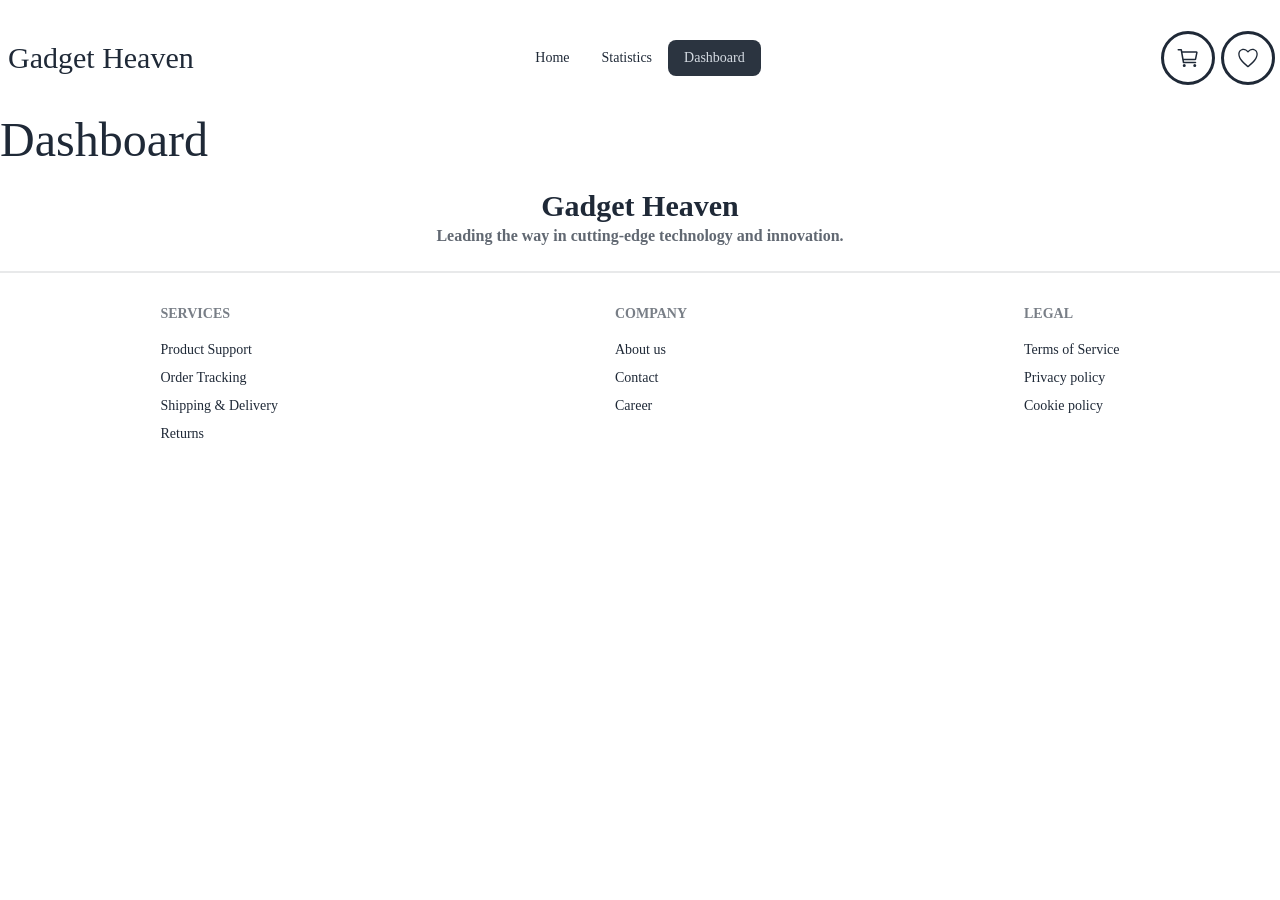
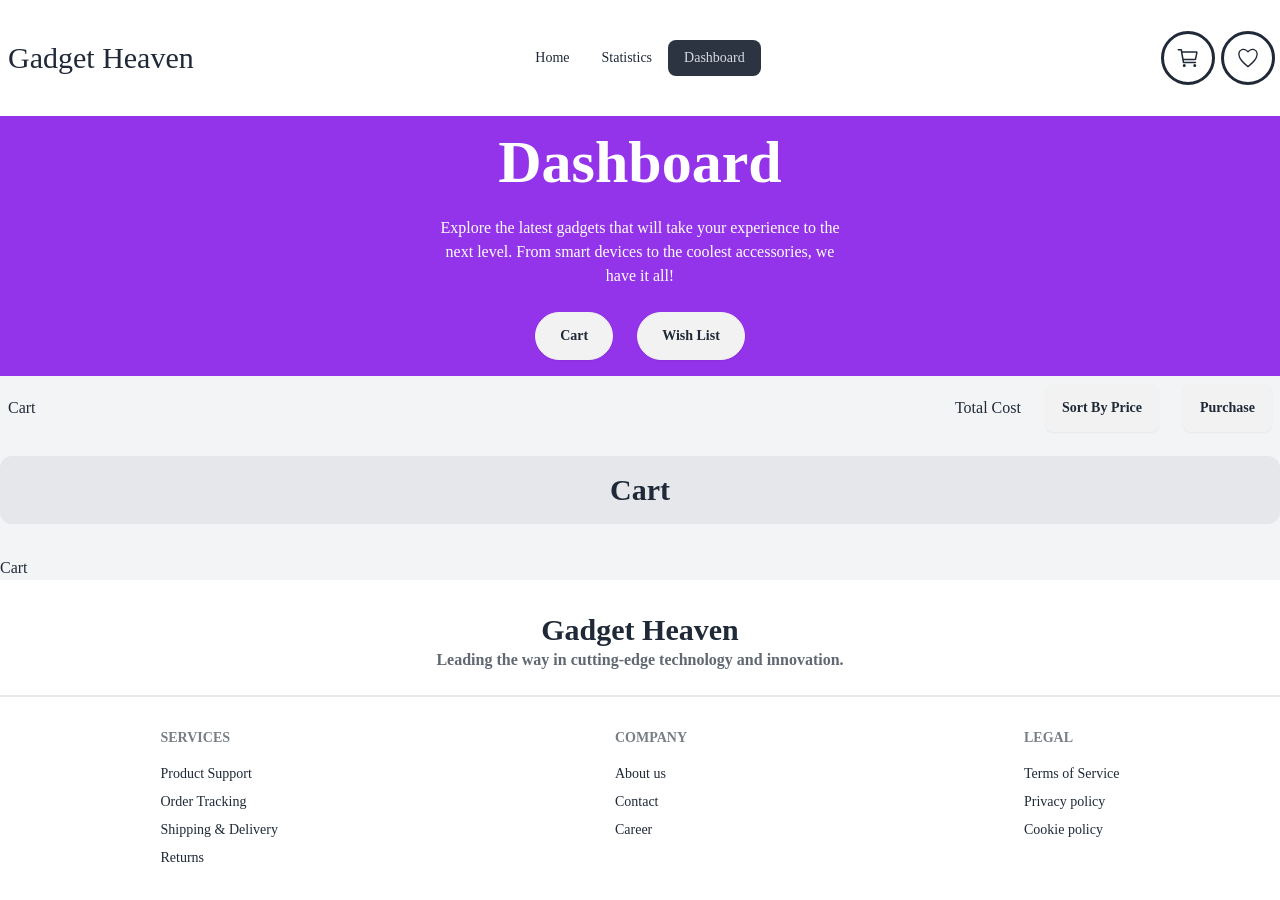
Before and after one commit to programming-hero-web-course-4/b10a8-gadget-heaven-noushinsaad, a React (Vite) app: page /dashboard in a window 1280 px wide. Before the commit the page ends 800 px from the top, so only its background shows below. Built offline with nearby package versions, Linux system fonts and the light colour scheme.

Commit message:
worked on the dashboard section and added images url in json file

```diff
--- a/package.json
+++ b/package.json
@@ -18,6 +18,7 @@
     "react-dom": "^18.3.1",
     "react-icons": "^5.3.0",
     "react-router-dom": "^6.27.0",
+    "react-tabs": "^6.0.2",
     "sort-by": "^1.2.0"
   },
   "devDependencies": {
--- a/src/components/Dashboard/Dashboard.jsx
+++ b/src/components/Dashboard/Dashboard.jsx
@@ -1,7 +1,51 @@
+import { Tab, Tabs, TabList, TabPanel } from 'react-tabs';
+// import 'react-tabs/style/react-tabs.css';
+
 const Dashboard = () => {
     return (
-        <div>
-            <h1 className="text-5xl">Dashboard</h1>
+        <div className='bg-gray-100'>
+
+            <Tabs>
+                <div className="text-center bg-purple-600 p-4">
+
+                    <div className="text-white">
+                        <h1 className="md:w-3/4 mx-auto text-3xl md:text-4xl  lg:text-6xl font-bold">Dashboard</h1>
+                        <p className="py-6 md:w-1/3 mx-auto">
+                            Explore the latest gadgets that will take your experience to the next level. From smart devices to the coolest accessories, we have it all!
+                        </p>
+                    </div>
+
+                    <div className='flex justify-center'>
+                        <TabList className="flex gap-6">
+                            <Tab><button className='btn px-6 rounded-full'>Cart</button></Tab>
+                            <Tab><button className='btn px-6  rounded-full'>Wish List</button></Tab>
+                        </TabList>
+                    </div>
+
+                </div>
+
+                <div className='flex justify-between items-center p-2'>
+                    <h2>Cart</h2>
+                    <div className='flex items-center justify-between gap-6'>
+                        <h1>Total Cost</h1>
+                        <button className='btn'>Sort By Price</button>
+                        <button className='btn'>Purchase</button>
+                    </div>
+                </div>
+
+                <TabPanel>
+                    <h2 className='text-3xl text-center my-4 bg-gray-200 p-4 font-semibold rounded-xl'>Cart</h2>
+                    <div className='space-y-4 my-8'>
+                        Cart
+                    </div>
+                </TabPanel>
+                <TabPanel>
+                    <h2 className='text-3xl text-center my-4 bg-gray-200 p-4 font-semibold rounded-xl'>Product I wish to Buy</h2>
+                    <div className='space-y-4 my-8'>
+                        Wish
+                    </div>
+                </TabPanel>
+            </Tabs>
         </div>
     );
 };
--- a/src/components/NavBar/NavBar.jsx
+++ b/src/components/NavBar/NavBar.jsx
@@ -45,7 +45,7 @@ const NavBar = () => {
                 <button className="btn btn-ghost btn-circle outline">
                     <div className="indicator">
                         <IoCartOutline className="text-2xl" />
-                        {/* <span className="badge badge-sm badge-primary indicator-item  rounded-full"></span> */}
+                        {/* <span className={`${!count ? "hidden" : "outline bg-white text-black indicator-item p-1 rounded-badge"} `}>{count}</span> */}
                     </div>
                 </button>
                 <button className="btn btn-ghost btn-circle outline">
--- a/src/components/Product/Product.jsx
+++ b/src/components/Product/Product.jsx
@@ -6,7 +6,7 @@ const Product = ({ product }) => {
     return (
         <div className="card p-4 border-2 shadow-xl h-fit">
             <figure className="w-full rounded-xl h-[200px] bg-gray-200">
-                <img
+                <img className='w-full h-full object-contain'
                     src={product_image}
                     alt={product_title} />
             </figure>
--- a/src/components/ProductDetails/ProductDetails.jsx
+++ b/src/components/ProductDetails/ProductDetails.jsx
@@ -6,17 +6,29 @@ import { IoIosHeartEmpty } from "react-icons/io";
 import { FaRegStar } from "react-icons/fa";
 import { FaStar } from "react-icons/fa6";
 
+
 const ProductDetails = () => {
+
+
+
     const { productId } = useParams();
 
     const data = useLoaderData();
 
     const product = data.find(product => product.product_id === productId);
 
-    const { product_title, product_image, price, availability, description, Specification, rating } = product;
+    const { product_id, product_title, product_image, price, availability, description, Specification, rating } = product;
 
     const fullStars = Math.floor(rating);
     const hasHalfStar = rating % 1 >= 0.5;
+
+    const handleAddToCart = ( product_id ) => {
+        console.log('added',  product_id );
+    }
+
+    const handleAddToWishList = ( product_id ) => {
+        console.log('added wish',  product_id );
+    }
 
 
 
@@ -35,7 +47,7 @@ const ProductDetails = () => {
             <div className='w-3/4 mx-auto border-2 p-2 bg-white rounded-xl relative -top-44'>
                 <div className="flex flex-col lg:flex-row gap-6">
                     <div className="border-2 lg:w-2/5 h-[250px] lg:h-[500px] bg-gray-300 rounded-xl p-4">
-                        <img className="border-2 h-full rounded-xl" src={product_image} alt={product_title} />
+                        <img className="h-full w-full object-cover rounded-xl" src={product_image} alt={product_title} />
                     </div>
                     <div className="lg:w-3/5 rounded-xl p-3 space-y-4">
                         <h2 className="text-3xl font-extrabold">{product_title}</h2>
@@ -67,8 +79,12 @@ const ProductDetails = () => {
                             </div>
                         </div>
                         <div className="flex gap-2">
-                            <button className="flex items-center btn rounded-full">Add to Cart <IoCartOutline className="text-2xl" /></button>
-                            <button className="btn rounded-full"><IoIosHeartEmpty className="text-2xl" /></button>
+                            <button
+                                onClick={() => handleAddToCart(product_id)}
+                                className="flex items-center btn rounded-full">Add to Cart <IoCartOutline className="text-2xl" /></button>
+                            <button
+                                onClick={() => handleAddToWishList(product_id)}
+                                className="btn rounded-full"><IoIosHeartEmpty className="text-2xl" /></button>
                         </div>
                     </div>
                 </div>
--- a/src/components/Products/Products.jsx
+++ b/src/components/Products/Products.jsx
@@ -1,12 +1,13 @@
 import { useEffect, useState } from "react";
 import Product from "../Product/Product";
 
-const categories = ["All Products", "Laptop", "Accessories", "Phone", "Smartwatch", "iPhone", "MacBook"];
+const categories = ["All Products", "Laptop", "Accessories", "Phone", "Smartwatch", "iPhone", "MacBook", "Tablet"];
 
 const Products = () => {
     const [allProducts, setAllProducts] = useState([]);
     const [products, setProducts] = useState([]);
     const [selectedCategory, setSelectedCategory] = useState("All Products");
+    const [message, setMessage] = useState("");
 
     useEffect(() => {
         fetch('./productsData.json')
@@ -20,12 +21,22 @@ const Products = () => {
 
     const handleCategory = (category) => {
         setSelectedCategory(category);
+        setMessage("");
+
         if (category === "All Products") {
             setProducts(allProducts);
-            // console.log(allProducts);
-        } else {
-            const filteredProducts = allProducts.filter(product => product.category === category);
-            setProducts(filteredProducts);
+        }
+        else {
+            const categoryExists = allProducts.some(product => product.category === category);
+
+            if (categoryExists) {
+                const filteredProducts = allProducts.filter(product => product.category === category);
+                setProducts(filteredProducts);
+            }
+            else {
+                setMessage(`No products available for ${category}`);
+                setProducts([]);
+            }
         }
     };
 
@@ -38,16 +49,26 @@ const Products = () => {
                         <button
                             key={category}
                             onClick={() => handleCategory(category)}
-                            className={`btn ${selectedCategory === category ? "bg-purple-500 text-white"  : "btn-outline"} rounded-full bg-gray-200 `}
+                            className={`btn ${selectedCategory === category ?
+                                "bg-purple-500 text-white" : "btn-outline"}
+                                rounded-full bg-gray-200 `}
                         >
                             {category}
                         </button>
                     ))}
 
                 </div>
-                <div className="grid md:grid-cols-2 lg:grid-cols-3 gap-6">
-                    {
-                        products.map(product => <Product key={product.product_id} product={product}></Product>)
+                <div className="grid md:grid-cols-2 lg:grid-cols-3 lg:w-[80%] gap-6">
+                    {message ?
+                        (
+                            <div className="grid place-items-center w-full  col-span-3">
+                                <p className="text-3xl font-semibold">{message}</p>
+                            </div>
+                        )
+                        :
+                        (
+                            products.map(product => <Product key={product.product_id} product={product}></Product>)
+                        )
                     }
                 </div>
             </div>
--- a/src/components/Root/Root.jsx
+++ b/src/components/Root/Root.jsx
@@ -1,15 +1,21 @@
 import { Outlet } from "react-router-dom";
 import NavBar from "../NavBar/NavBar";
 import Footer from "../Footer/Footer";
+// import { useState } from "react";
+
 
 
 
 const Root = () => {
+    // const [count, setCount] = useState(0)
+
     return (
         <div className="sora">
+
             <NavBar></NavBar>
             <Outlet></Outlet>
             <Footer></Footer>
+
         </div>
     );
 };
```
Also changed, not shown: public/productsData.json (+16 -16 lines), 2 other files (tests, documents, lock files or other folders).
